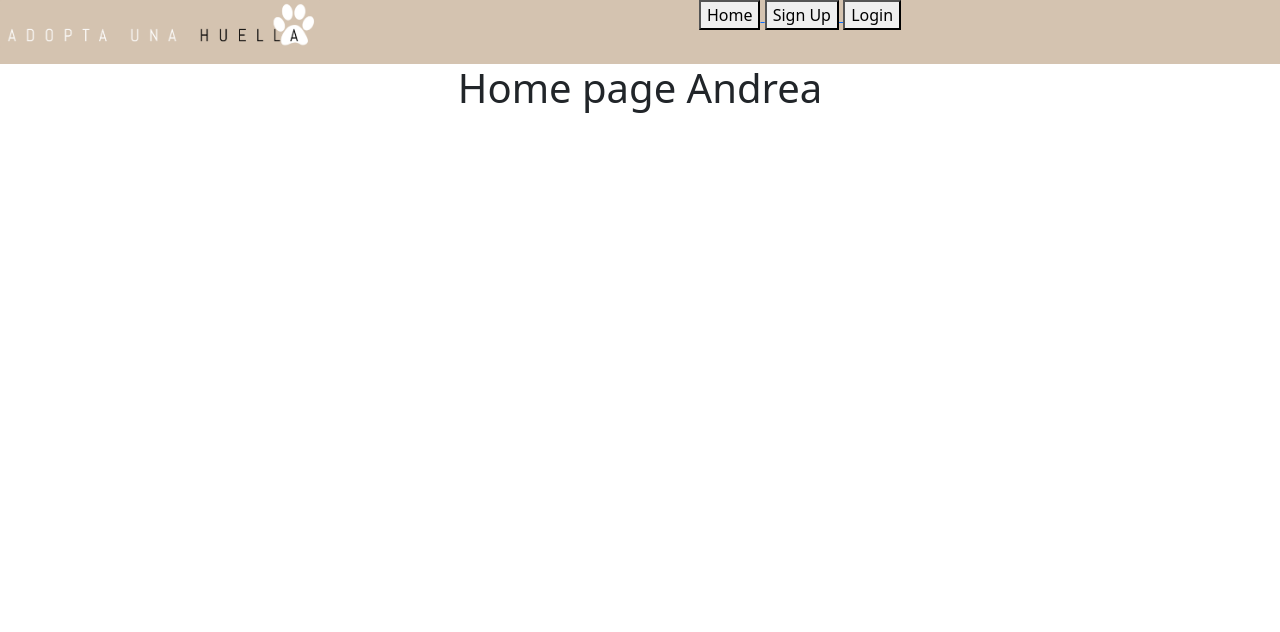
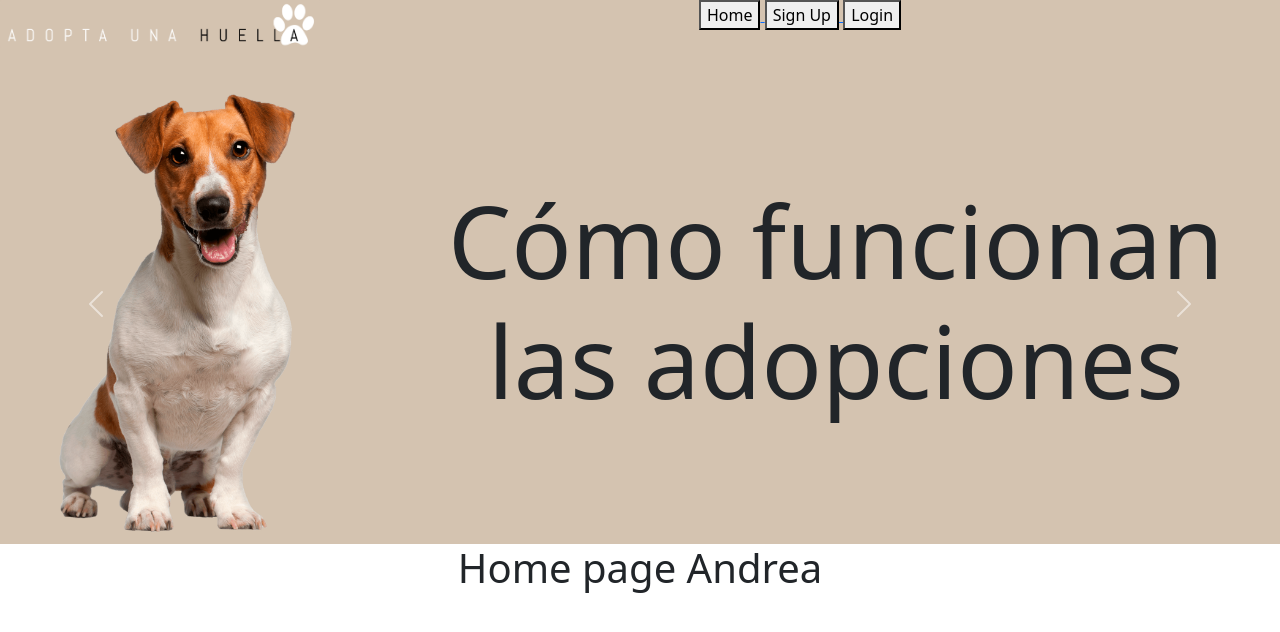
Before and after one commit to AndreaAlarcon99/adopta-una-huella-FRONT, a React (Create React App) app: page / in a window 1280 px wide. Shown: the top 632 px of the page. Built offline with nearby package versions, Linux system fonts and the light colour scheme; no server answers.

Commit message:
avanzando info page

```diff
--- a/src/pages/HomePage/HomePage.css
+++ b/src/pages/HomePage/HomePage.css
@@ -0,0 +1,13 @@
+#primerSlide {
+    background-color:rgb(212, 195, 176) ;
+    display: flex;
+    align-items: center;
+}
+
+#primerSlide img {
+    height: 60vh;
+}
+
+#primerSlide h1 {
+    font-size: 100px;
+}
--- a/src/pages/HomePage/HomePage.jsx
+++ b/src/pages/HomePage/HomePage.jsx
@@ -3,7 +3,32 @@ import "./HomePage.css";
 function HomePage() {
   return (
     <div>
+
+
+
+<div id="carouselExampleControls" className="carousel slide" data-bs-ride="carousel">
+  <div className="carousel-inner">
+          <div className="carousel-item active" id="primerSlide">
+            <img src="../../../perro.png" alt="perro" />
+        <h1>Cómo funcionan las adopciones</h1>
+
+    </div>
+    <div className="carousel-item">
+    </div>
+    <div className="carousel-item">
+    </div>
+  </div>
+  <button className="carousel-control-prev" type="button" data-bs-target="#carouselExampleControls" data-bs-slide="prev">
+    <span className="carousel-control-prev-icon" aria-hidden="true"></span>
+    <span className="visually-hidden">Previous</span>
+  </button>
+  <button className="carousel-control-next" type="button" data-bs-target="#carouselExampleControls" data-bs-slide="next">
+    <span className="carousel-control-next-icon" aria-hidden="true"></span>
+    <span className="visually-hidden">Next</span>
+  </button>
+      </div>
       <h1>Home page Andrea</h1>
+
     </div>
   );
 }
--- a/src/pages/InfoAdoptionPage/InfoAdoptionPage.css
+++ b/src/pages/InfoAdoptionPage/InfoAdoptionPage.css
@@ -3,6 +3,18 @@ GRIS OSCURO: #626D71
 GRIS CLARO: #CDCDC0
 BEIGE: #DDBC95
 MARRON: #B38867  */
+
+header {
+background-image:linear-gradient(to bottom right, rgb(212, 195, 176), white);
+display: flex;
+align-items: center;
+}
+header img {
+    height: 60vh;
+}
+header h1 {
+    font-size: 100px;
+}
 
 #botonInfoPage{
     background-color: rgb(205, 205, 192);
--- a/src/pages/InfoAdoptionPage/InfoAdoptionPage.jsx
+++ b/src/pages/InfoAdoptionPage/InfoAdoptionPage.jsx
@@ -3,9 +3,20 @@ import "./InfoAdoptionPage.css"
 function InfoAdoptionPage() {
   return (
     <div>
-      <h1>Hola desde InfoAdoptionPage</h1>
+      <header>
+        <img src="../../../perro.png" alt="logo" />
+        <h1>Cómo funcionan las adopciones</h1>
+      </header>
       <div className="py-1 py-md-3" id="infoPage">
 
+        <article>
+          <h2>Entrega de animales</h2>
+          <p>Los animales se entregan identificados, desparasitados, con las vacunas obligatorias y esterilizados o con el compromiso de esterilización. Todos los trámites y tratamientos son gratuitos. ( La identificación con microchip es obligatoria en perros, gatos, conejos, hurones y équidos. La vacuna de la rabia es obligatoria en perros mayores de 3 meses).</p>
+        </article>
+        <article>
+          <h2>Documentación asociada</h2>
+          <p>Toda la documentación necesaria para realizar la adopción del animal, será proporcionada por el Centro de Protección Animal donde se adopta.</p>
+        </article>
       {/* REQUISITOS  */}
       <p>
         <a className="btn text-start" data-bs-toggle="collapse" href="#collapseExample1" role="button" aria-expanded="false" aria-controls="collapseExample1" id="botonInfoPage">
@@ -15,7 +26,7 @@ function InfoAdoptionPage() {
         </a>
       </p>
       <div className="collapse" id="collapseExample1">
-        <div className="card card-body" id="info">
+        <div className="card card-body text-start" id="info">
           <ul>
             <li>Ser mayor de edad.</li>
             <li>Aportar DNI o equivalente.</li>
@@ -37,7 +48,7 @@ function InfoAdoptionPage() {
         </a>
       </p>
       <div className="collapse" id="collapseExample2">
-        <div className="card card-body" id="info">
+        <div className="card card-body text-start" id="info">
           <p>Accediendo a los detalles del animal en el que esté interesado adoptar, tendrá disponible información de contacto del Centro de Protección Animal donde se aloja el animal. Deberá rellenar un formulario con sus datos personales e información adicional que se le pida. El Centro de Protección Animal se pondrá en contacto con usted para concertar una visita.</p>
         </div>
         </div>
@@ -51,7 +62,7 @@ function InfoAdoptionPage() {
         </a>
       </p>
       <div className="collapse" id="collapseExample3">
-        <div className="card card-body" id="info">
+        <div className="card card-body text-start" id="info">
          <p>DNI, pasaporte o equivalente.</p>
         </div>
       </div>
```
Also changed, not shown: public/perro.png (added).
